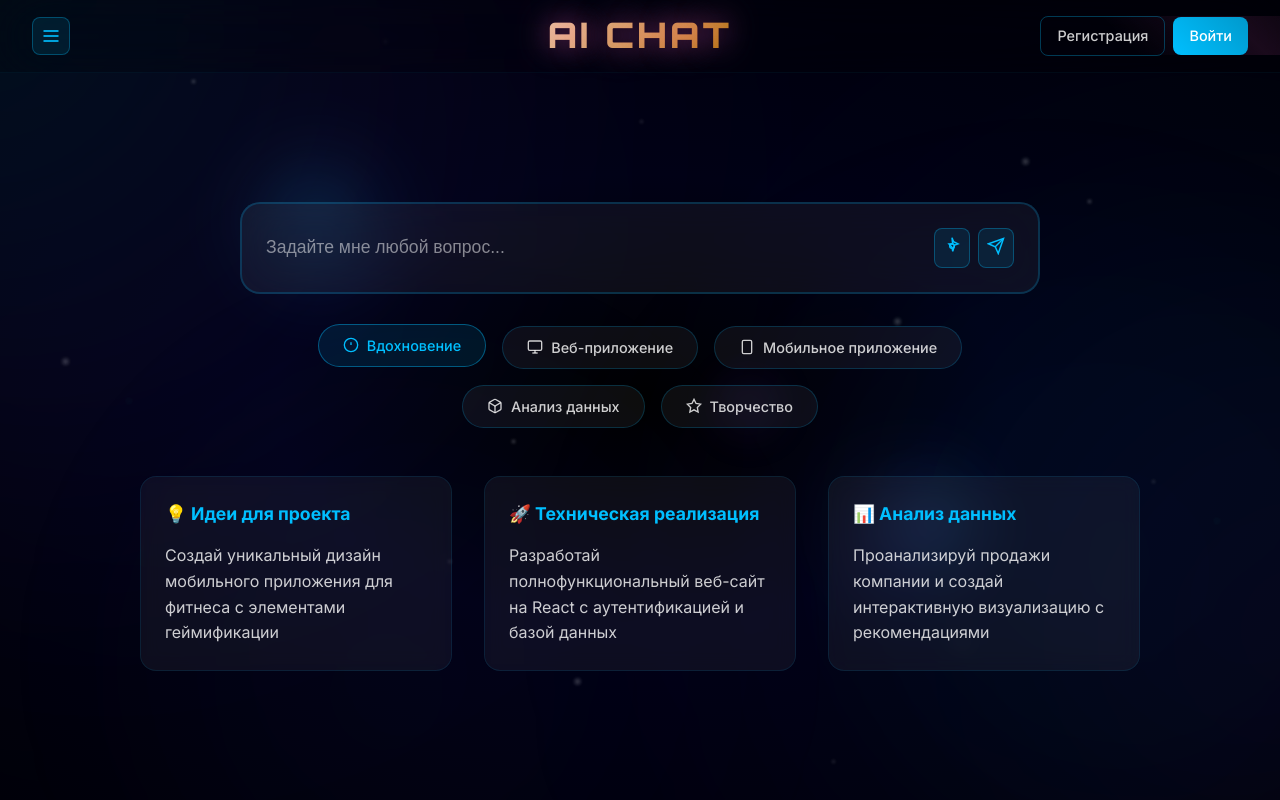
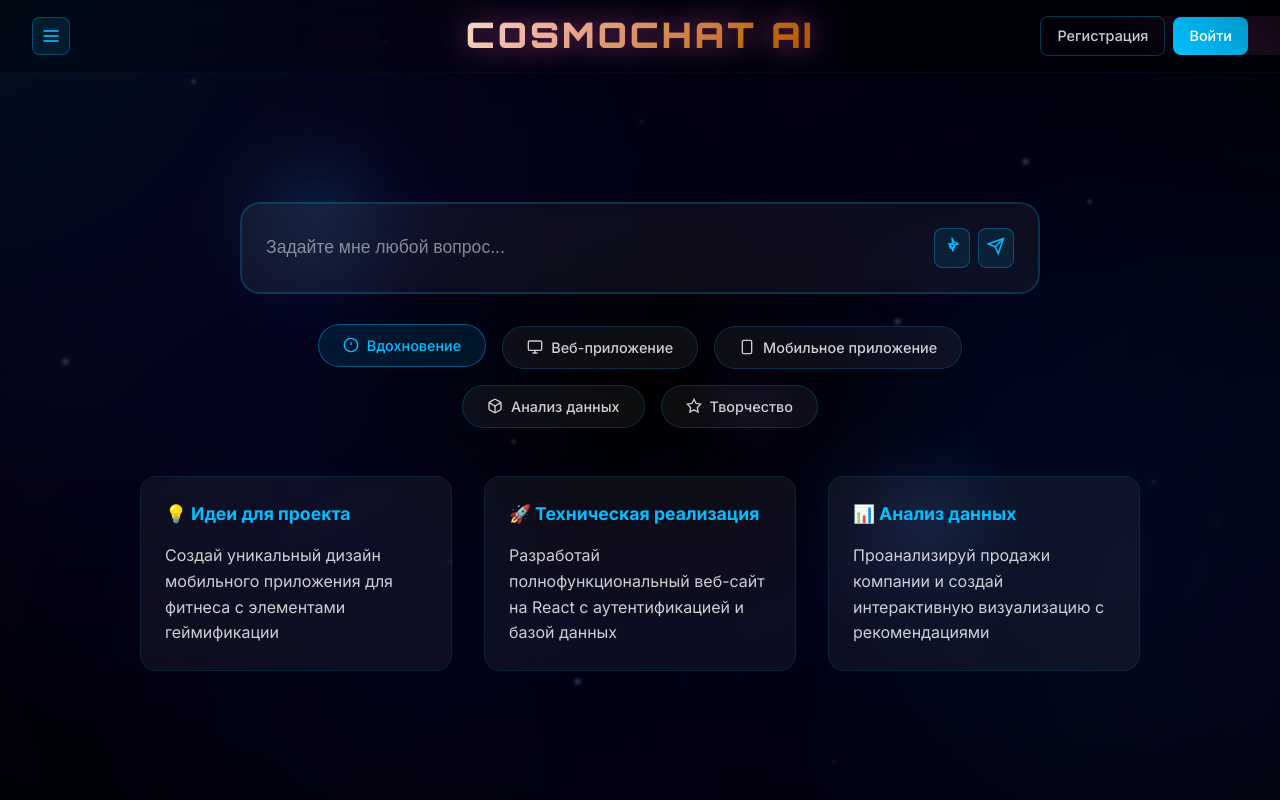
Before and after one commit to AlihanSDev/llm-chat-interface, a React (Vite) app: page / in a window 1280 px wide. Built offline with nearby package versions, Linux system fonts and the light colour scheme; no server answers.

Commit message:
Renaming for a future branded product

```diff
--- a/src/components/pages/HomePage.jsx
+++ b/src/components/pages/HomePage.jsx
@@ -156,7 +156,7 @@ const HomePage = () => {
           </button>
         </div>
         <div className="header-center">
-          <h1 className="logo">AI CHAT</h1>
+          <h1 className="logo">COSMOCHAT AI</h1>
         </div>
         <div className="header-right">
           {!user ? (
--- a/src/components/pages/LoginPage.jsx
+++ b/src/components/pages/LoginPage.jsx
@@ -51,7 +51,7 @@ const LoginPage = () => {
           </Link>
         </div>
         <div className="header-center">
-          <h1 className="logo">AI CHAT</h1>
+          <h1 className="logo">COSMOCHAT AI</h1>
         </div>
         <div className="header-right">
           <Link to="/register" className="auth-link">Регистрация</Link>
--- a/src/components/pages/RegisterPage.jsx
+++ b/src/components/pages/RegisterPage.jsx
@@ -53,7 +53,7 @@ const RegisterPage = () => {
           </Link>
         </div>
         <div className="header-center">
-          <h1 className="logo">AI CHAT</h1>
+          <h1 className="logo">COSMOCHAT AI</h1>
         </div>
         <div className="header-right">
           <Link to="/login" className="auth-link">Войти</Link>
@@ -67,7 +67,7 @@ const RegisterPage = () => {
             <div className="auth-card">
               <div className="auth-header">
                 <h2>Создание аккаунта</h2>
-                <p>Присоединяйтесь к AI Chat и начните общение с искусственным интеллектом</p>
+                <p>Присоединяйтесь к COSMOCHAT AI и начните общение с искусственным интеллектом</p>
               </div>
 
               <form className="auth-form" onSubmit={handleSubmit}>
@@ -143,7 +143,7 @@ const RegisterPage = () => {
           <div>
             <div className="example-card">
               <div className="example-header">
-                <h3>Добро пожаловать в AI Chat</h3>
+                <h3>Добро пожаловать в COSMOCHAT AI</h3>
               </div>
               <div className="example-content">
                 <p>Используйте мощь искусственного интеллекта для общения, генерации идей и автоматизации задач. Быстро начните и исследуйте возможности.</p>
```
